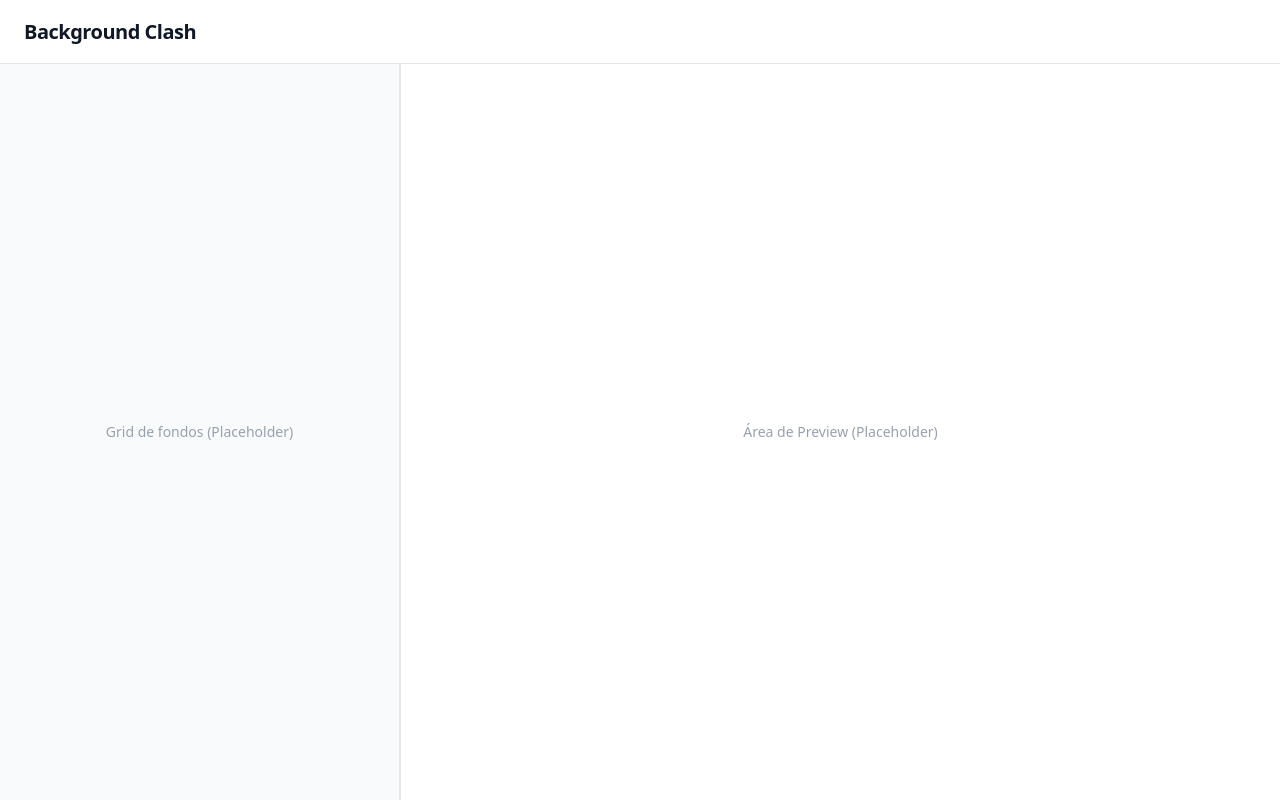
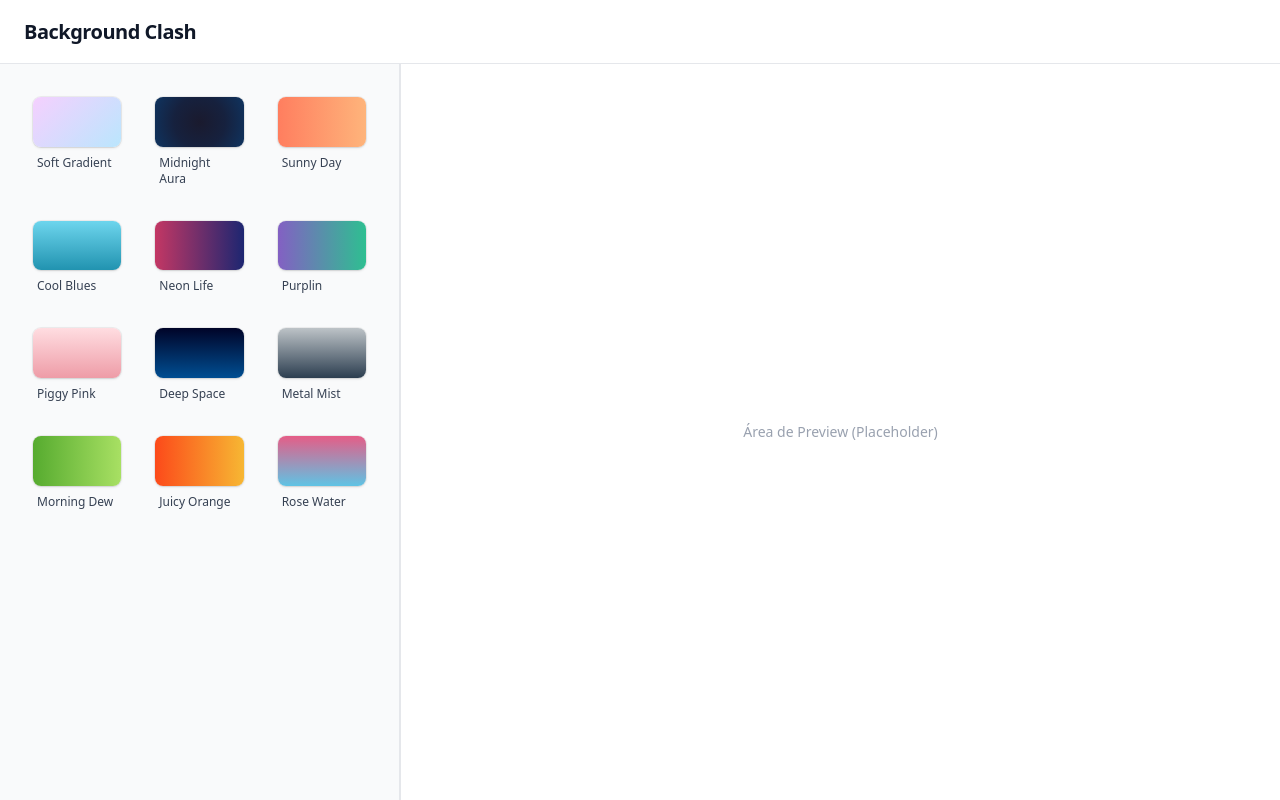
Before and after one commit to JhonLayton21/background-clash, a React (Vite) app: page / in a window 1280 px wide. Built offline with nearby package versions, Linux system fonts and the light colour scheme.

Commit message:
feat: Initialize React application with background selection grid and preview area.

```diff
--- /dev/null
+++ b/src/components/BackgroundCard.tsx
@@ -0,0 +1,24 @@
+import type { Background } from "../data/backgrounds";
+
+interface BackgroundCardProps {
+    background: Background;
+}
+
+export function BackgroundCard({ background }: BackgroundCardProps) {
+    return (
+        <button
+            className="group flex flex-col gap-2 rounded-xl p-2 transition-all hover:bg-gray-100 cursor-pointer text-left w-full border border-transparent hover:border-gray-200"
+            type="button"
+        >
+            <div
+                className="aspect-video w-full rounded-lg shadow-sm ring-1 ring-black/5 transition-all group-hover:shadow-md"
+                style={background.previewStyle}
+            />
+            <div className="flex items-center justify-between px-1">
+                <span className="text-xs font-medium text-gray-700 group-hover:text-gray-900">
+                    {background.name}
+                </span>
+            </div>
+        </button>
+    );
+}
--- a/src/components/BackgroundGrid.tsx
+++ b/src/components/BackgroundGrid.tsx
@@ -1,8 +1,13 @@
+import { backgrounds } from "../data/backgrounds";
+import { BackgroundCard } from "./BackgroundCard";
+
 export function BackgroundGrid() {
     return (
-        <div className="h-full w-full bg-gray-50 flex items-center justify-center p-4">
-            <div className="text-gray-400 text-sm font-medium">
-                Grid de fondos (Placeholder)
+        <div className="h-full w-full bg-gray-50 p-6 overflow-y-auto">
+            <div className="grid grid-cols-2 gap-4 md:grid-cols-3 lg:grid-cols-2 xl:grid-cols-3">
+                {backgrounds.map((bg) => (
+                    <BackgroundCard key={bg.id} background={bg} />
+                ))}
             </div>
         </div>
     );
--- /dev/null
+++ b/src/data/backgrounds.ts
@@ -0,0 +1,83 @@
+import { CSSProperties } from "react";
+
+export interface Background {
+    id: string;
+    name: string;
+    css: string;
+    previewStyle: CSSProperties;
+}
+
+export const backgrounds: Background[] = [
+    {
+        id: "bg-01",
+        name: "Soft Gradient",
+        css: "background: linear-gradient(135deg, #f5d0fe, #bae6fd);",
+        previewStyle: { background: "linear-gradient(135deg, #f5d0fe, #bae6fd)" },
+    },
+    {
+        id: "bg-02",
+        name: "Midnight Aura",
+        css: "background: radial-gradient(circle at 50% 50%, #1a1a2e, #16213e, #0f3460);",
+        previewStyle: { background: "radial-gradient(circle at 50% 50%, #1a1a2e, #16213e, #0f3460)" },
+    },
+    {
+        id: "bg-03",
+        name: "Sunny Day",
+        css: "background: linear-gradient(to right, #ff7e5f, #feb47b);",
+        previewStyle: { background: "linear-gradient(to right, #ff7e5f, #feb47b)" },
+    },
+    {
+        id: "bg-04",
+        name: "Cool Blues",
+        css: "background: linear-gradient(to top, #2193b0, #6dd5ed);",
+        previewStyle: { background: "linear-gradient(to top, #2193b0, #6dd5ed)" },
+    },
+    {
+        id: "bg-05",
+        name: "Neon Life",
+        css: "background: linear-gradient(to right, #c33764, #1d2671);",
+        previewStyle: { background: "linear-gradient(to right, #c33764, #1d2671)" },
+    },
+    {
+        id: "bg-06",
+        name: "Purplin",
+        css: "background: linear-gradient(to right, #8360c3, #2ebf91);",
+        previewStyle: { background: "linear-gradient(to right, #8360c3, #2ebf91)" },
+    },
+    {
+        id: "bg-07",
+        name: "Piggy Pink",
+        css: "background: linear-gradient(to top, #ee9ca7, #ffdde1);",
+        previewStyle: { background: "linear-gradient(to top, #ee9ca7, #ffdde1)" },
+    },
+    {
+        id: "bg-08",
+        name: "Deep Space",
+        css: "background: linear-gradient(to bottom, #000428, #004e92);",
+        previewStyle: { background: "linear-gradient(to bottom, #000428, #004e92)" },
+    },
+    {
+        id: "bg-09",
+        name: "Metal Mist",
+        css: "background: linear-gradient(to bottom, #bdc3c7, #2c3e50);",
+        previewStyle: { background: "linear-gradient(to bottom, #bdc3c7, #2c3e50)" },
+    },
+    {
+        id: "bg-10",
+        name: "Morning Dew",
+        css: "background: linear-gradient(to right, #56ab2f, #a8e063);",
+        previewStyle: { background: "linear-gradient(to right, #56ab2f, #a8e063)" },
+    },
+    {
+        id: "bg-11",
+        name: "Juicy Orange",
+        css: "background: linear-gradient(to right, #fc4a1a, #f7b733);",
+        previewStyle: { background: "linear-gradient(to right, #fc4a1a, #f7b733)" },
+    },
+    {
+        id: "bg-12",
+        name: "Rose Water",
+        css: "background: linear-gradient(to bottom, #e55d87, #5fc3e4);",
+        previewStyle: { background: "linear-gradient(to bottom, #e55d87, #5fc3e4)" },
+    },
+];
```
